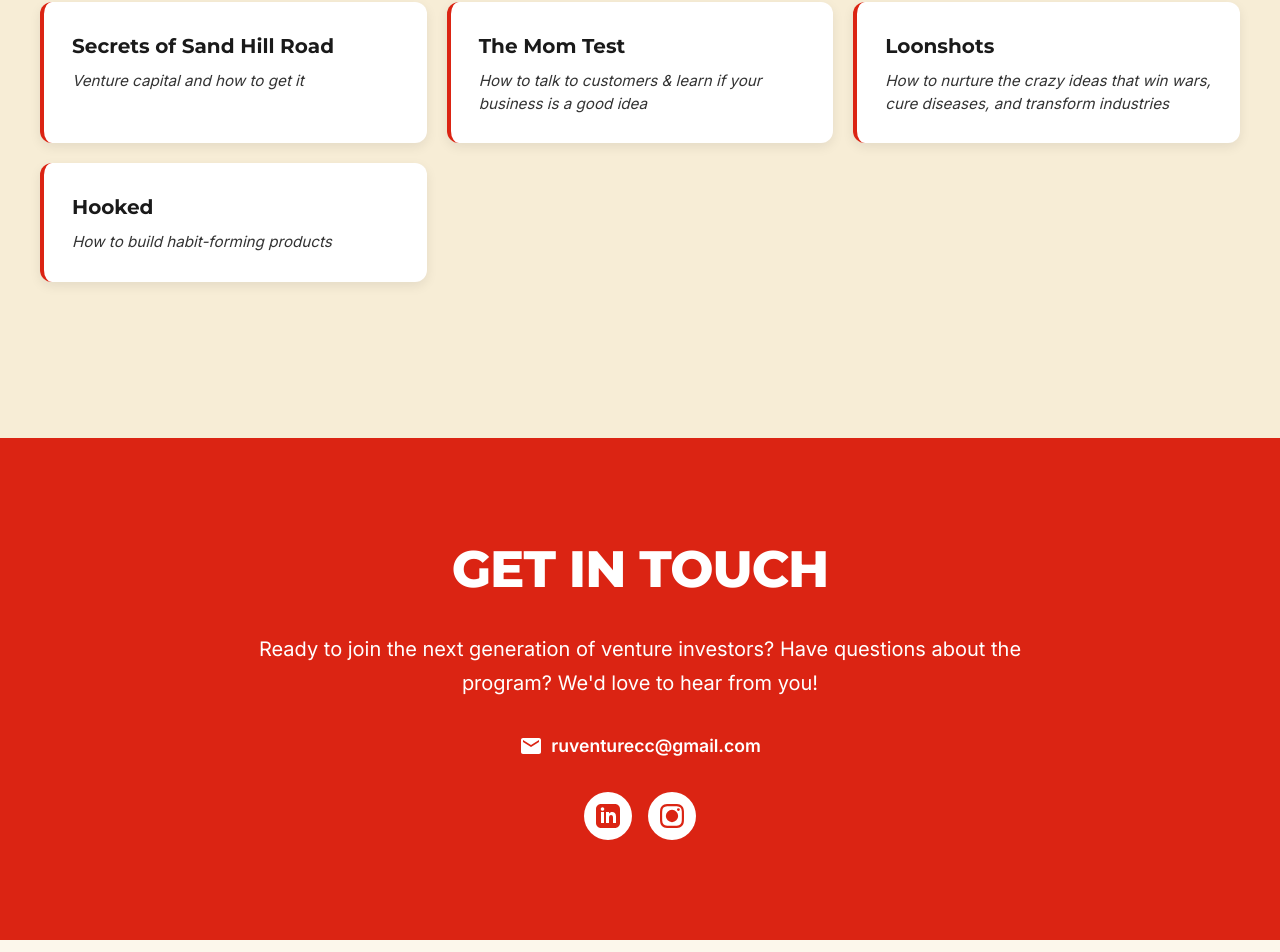
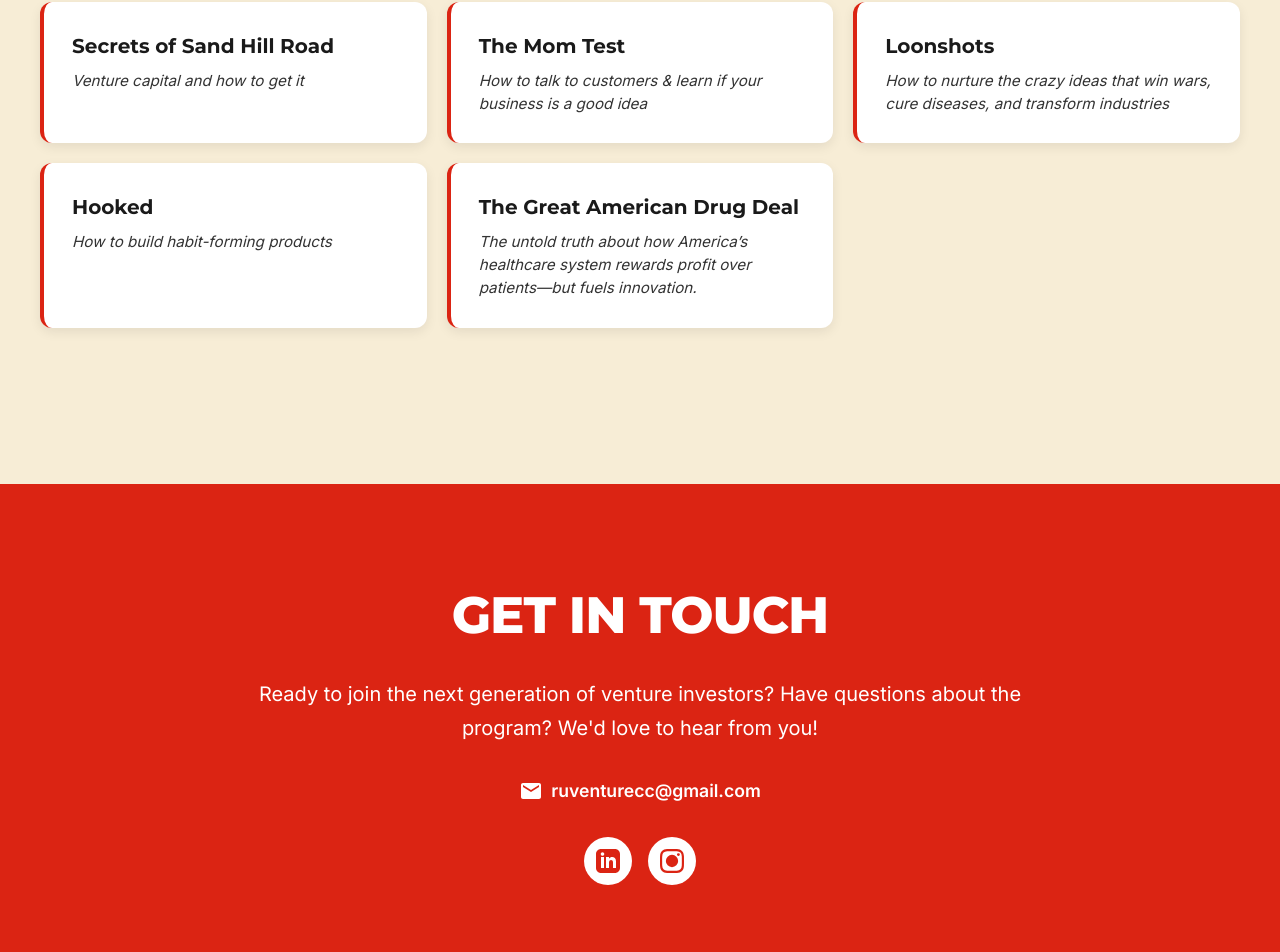
Before and after one commit to Azam999/rutgers-vip-website, a Next.js app: page / in a window 1280 px wide. Shown: the part 8263-9215 px from the top of the page. Built offline with nearby package versions, Linux system fonts and the light colour scheme.

Commit message:
add book

```diff
--- a/src/app/page.js
+++ b/src/app/page.js
@@ -883,6 +883,10 @@
                   <div className="book-title">Hooked</div>
                   <div className="book-subtitle">How to build habit-forming products</div>
                 </div>
+                <div className="book-item">
+                  <div className="book-title">The Great American Drug Deal</div>
+                  <div className="book-subtitle">The untold truth about how America’s healthcare system rewards profit over patients—but fuels innovation.</div>
+                </div>
               </div>
             </div>
           </div>
```
